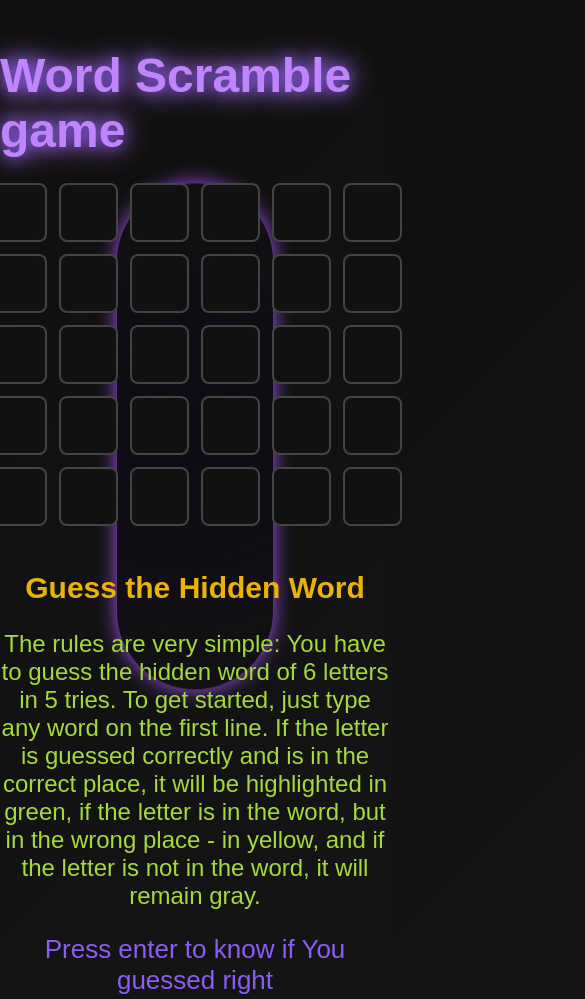
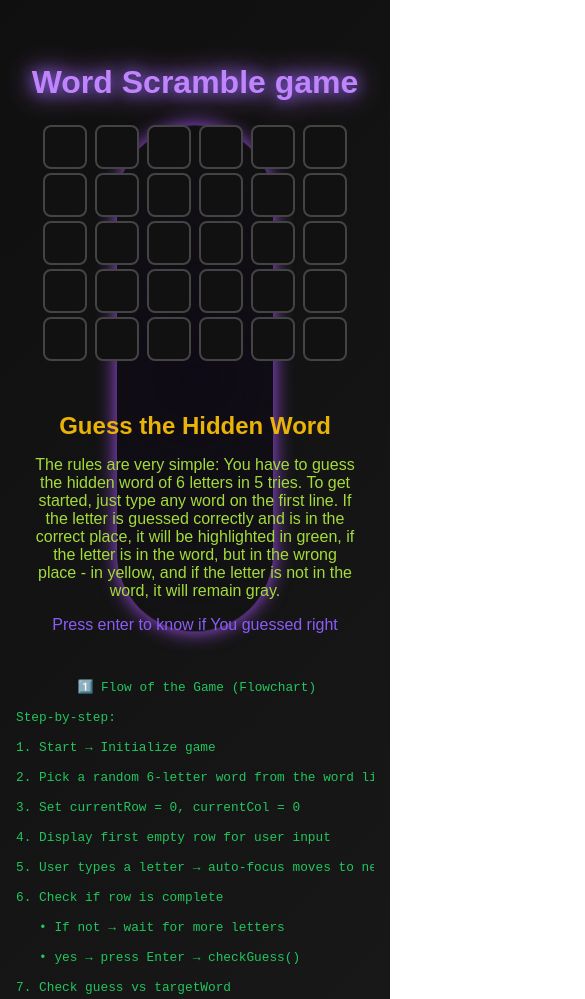
Before and after one commit to himla1/AARVAK-task-submission, a plain HTML site: page index.html in a window 390 px wide. Shown: the top 999 px of the page, 585 px wide, since content can reach past the window. Drawn offline with Linux system fonts and the light colour scheme.

Commit message:
Update index.html

```diff
--- a/index.html
+++ b/index.html
@@ -5,7 +5,7 @@
     <meta charset="UTF-8">
     <meta name="viewport" content="width=device-width, initial-scale=1.0">
     <title>Word Scramble</title>
-    <link rel="icon" href="favicon.png" type="image/png">
+    <link rel="shortcut icon" href="favicon.png" type="image/x-icon">
 </head>
 <style>
     body {
@@ -17,11 +17,12 @@
         align-items: center;
         justify-content: center;
         margin: 0;
+        padding: 1rem;
     }
 
     .grid::before {
         content: '';
-        position:absolute;
+        position: absolute;
         width: 40%;
         height: 60%;
         background: radial-gradient(circle, #0f0b16, transparent);
@@ -43,34 +44,43 @@
 
     h1 {
         margin-top: 3rem;
-        font-size: 3rem;
-        margin-bottom: 25px;
+        font-size: clamp(2rem, 6vw, 3rem);
+        margin-bottom: 1.5rem;
+        text-align: center;
         text-shadow: 0 0 15px #8b5cf6, 0 0 30px #c084fc;
     }
 
     .instructions {
         text-align: center;
+        max-width: 90%;
+        margin-bottom: 2rem;
     }
 
     h2 {
-        font-size: 30px;
+        font-size: clamp(1.5rem, 4vw, 2rem);
         color: #eab308;
+        margin-bottom: 0.5rem;
     }
 
     p {
-        font-size: 24px;
+        font-size: clamp(1rem, 3vw, 1.25rem);
         color: rgb(163, 219, 58);
     }
 
     .ins {
         color: rgb(180, 192, 168);
-        font-size: 26px;
+        font-size: clamp(1rem, 2.5vw, 1.5rem);
         animation: glow 2s ease-in-out infinite;
+        display: block;
+        margin-top: 0.5rem;
 
     }
-    pre{
+
+    pre {
         color: #22c55e;
-        font-size: 24px
+        font-size: clamp(0.8rem, 2vw, 1rem);
+        overflow-x: auto;
+        max-width: 100%;
     }
 
     @keyframes glow {
@@ -95,23 +105,26 @@
         display: flex;
         flex-direction: column;
         align-items: center;
-        gap: 12px;
-        margin-bottom: 20px;
+        gap: 1vw;
+        margin-bottom: 2rem;
+        max-width: 100%;
     }
 
     .row {
+        gap: 1vw;
         display: flex;
+        flex-wrap: wrap;
         gap: 12px;
     }
 
     .tile {
-        width: 55px;
-        height: 55px;
+        width: clamp(40px, 8vw, 55px);
+        height: clamp(40px, 8vw, 55px);
         text-align: center;
         display: flex;
         justify-content: center;
         align-items: center;
-        font-size: 26px;
+        font-size: clamp(18px, 4vw, 26px);
         text-transform: uppercase;
         border: 2px solid #444;
         border-radius: 8px;
@@ -120,6 +133,7 @@
         color: aliceblue;
         caret-color: transparent;
         transition: background-color 0.3s ease, transform 0.2s ease;
+        flex-shrink: 0;
     }
 
     .tile.filled {
@@ -163,6 +177,7 @@
         opacity: 0;
         transition: opacity 0.3s ease, visibility 0.3s ease;
         z-index: 10;
+        padding: 1rem;
     }
 
     .popup.show {
@@ -172,12 +187,13 @@
 
     .popup-content {
         background: #1f2937;
-        padding: 30px 40px;
+        padding: clamp(1rem, 3vw, 2rem);
         border-radius: 12px;
         text-align: center;
         color: white;
         box-shadow: 0 0 20px rgba(192, 132, 252, 0.8);
         animation: scaleIn 0.3s ease;
+        max-width: 90%;
     }
 
     .popup-content h2 {
@@ -186,8 +202,8 @@
     }
 
     .popup-content button {
-        margin-top: 15px;
-        padding: 8px 16px;
+        margin-top: 1rem;
+        padding: clamp(0.5rem, 1.5vw, 0.75rem) clamp(1rem, 3vw, 1.5rem);
         border: none;
         border-radius: 8px;
         background: #c084fc;
@@ -210,6 +226,31 @@
         to {
             transform: scale(1);
             opacity: 1;
+        }
+    }
+
+    @media (max-width: 480px) {
+        .row {
+            gap: 0.5rem;
+        }
+
+        .tile {
+            width: 40px;
+            height: 40px;
+            font-size: 18px;
+        }
+
+        h1 {
+            font-size: 2rem;
+        }
+
+        .instructions h2 {
+            font-size: 1.5rem;
+        }
+
+        .instructions p,
+        .ins {
+            font-size: 1rem;
         }
     }
 </style>
@@ -495,5 +536,4 @@ Step-by-step:
 
 </body>
 
-
 </html>
```
